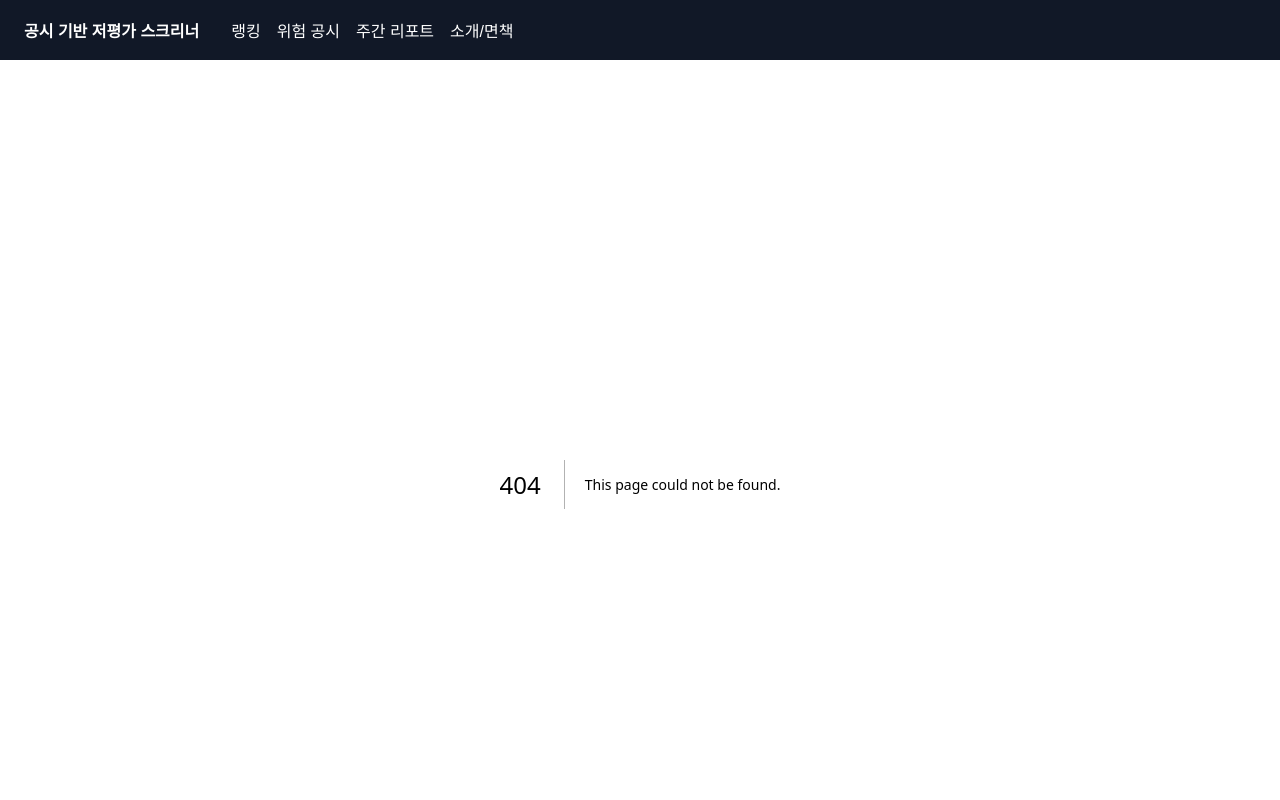
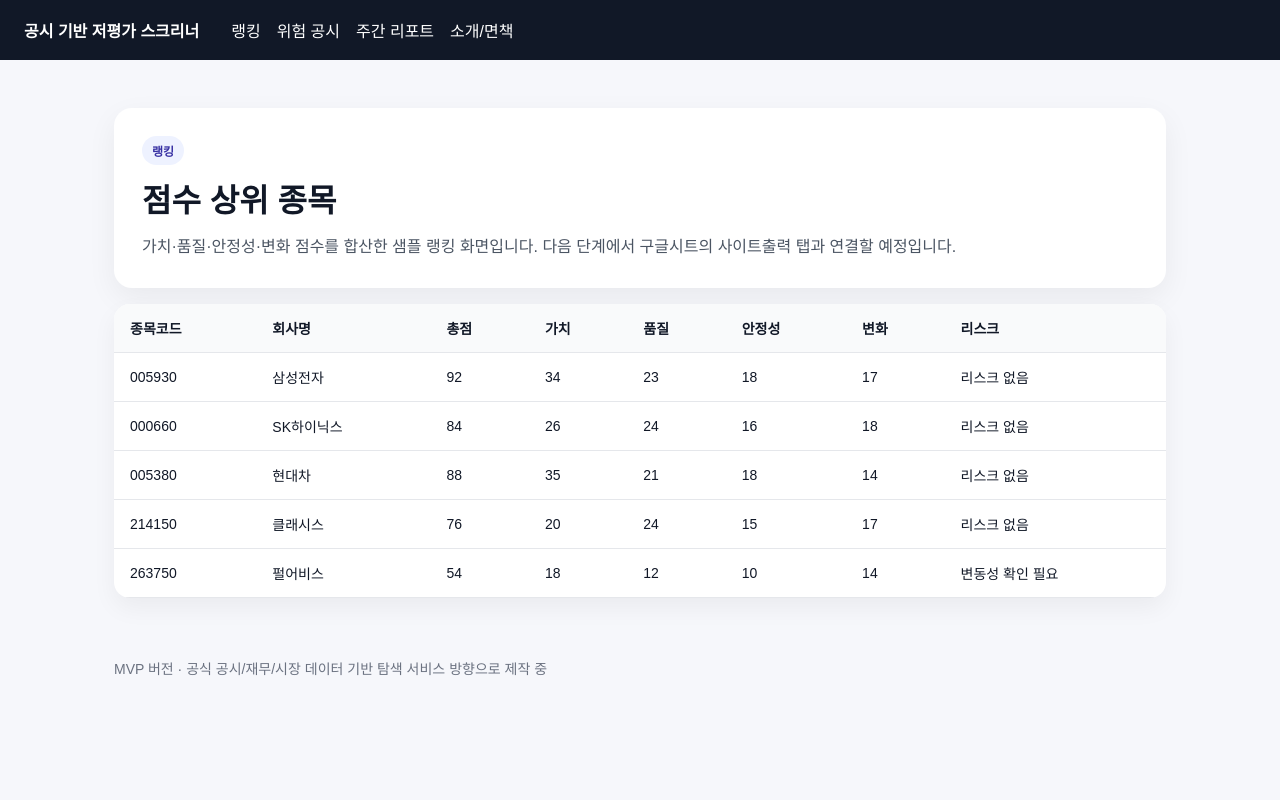
Before and after one commit to DcoyA/screener, a Next.js app: page /ranking in a window 1280 px wide. Before the commit this address had no page. Shown: the top 800 px of the page. Built offline with nearby package versions, Linux system fonts and the light colour scheme.

Commit message:
add ranking page

```diff
--- /dev/null
+++ b/app/ranking/page.js
@@ -0,0 +1,47 @@
+import { sampleStocks } from "../lib/sampleData";
+
+export default function RankingPage() {
+  return (
+    <>
+      <section className="hero">
+        <div className="badge">랭킹</div>
+        <h1>점수 상위 종목</h1>
+        <p>
+          가치·품질·안정성·변화 점수를 합산한 샘플 랭킹 화면입니다.
+          다음 단계에서 구글시트의 사이트출력 탭과 연결할 예정입니다.
+        </p>
+      </section>
+
+      <div className="tableWrap">
+        <table>
+          <thead>
+            <tr>
+              <th>종목코드</th>
+              <th>회사명</th>
+              <th>총점</th>
+              <th>가치</th>
+              <th>품질</th>
+              <th>안정성</th>
+              <th>변화</th>
+              <th>리스크</th>
+            </tr>
+          </thead>
+          <tbody>
+            {sampleStocks.map((stock) => (
+              <tr key={stock.code}>
+                <td>{stock.code}</td>
+                <td>{stock.name}</td>
+                <td>{stock.totalScore}</td>
+                <td>{stock.valueScore}</td>
+                <td>{stock.qualityScore}</td>
+                <td>{stock.safetyScore}</td>
+                <td>{stock.changeScore}</td>
+                <td>{stock.risk}</td>
+              </tr>
+            ))}
+          </tbody>
+        </table>
+      </div>
+    </>
+  );
+}
```
